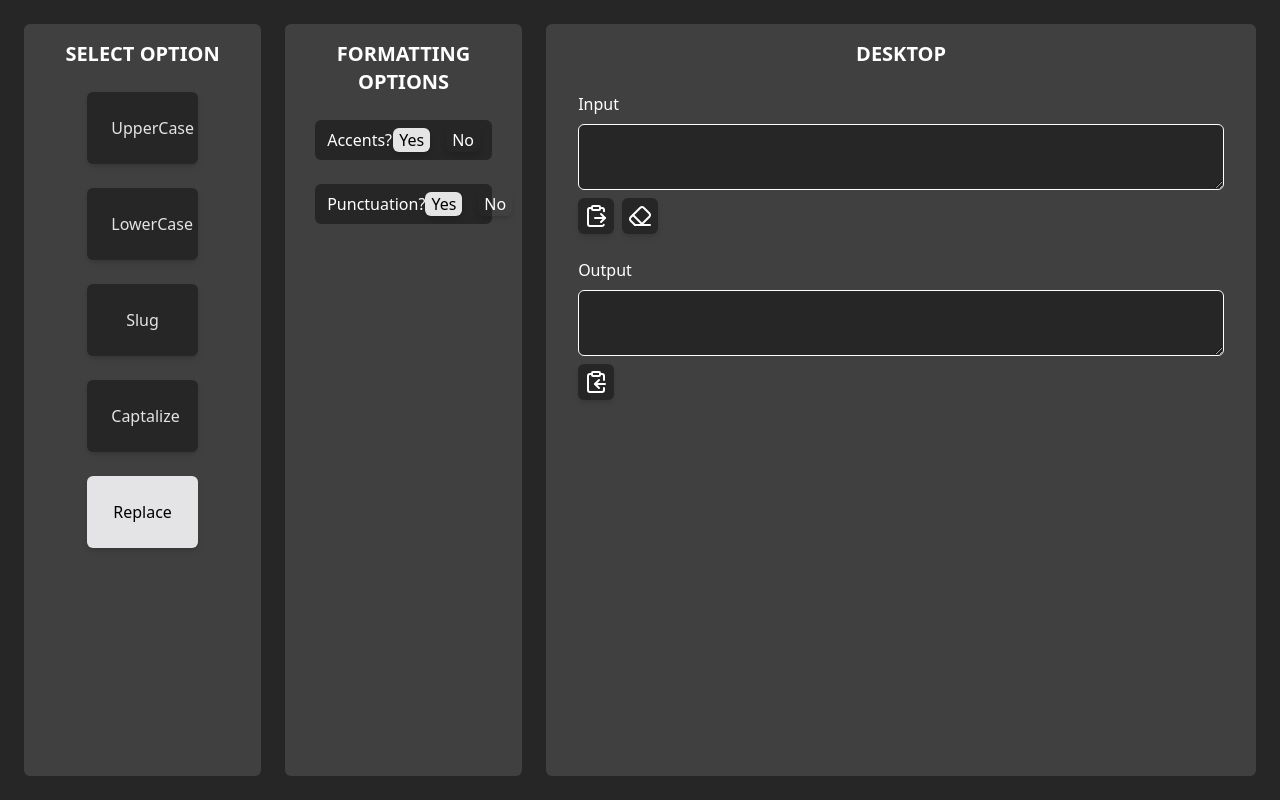
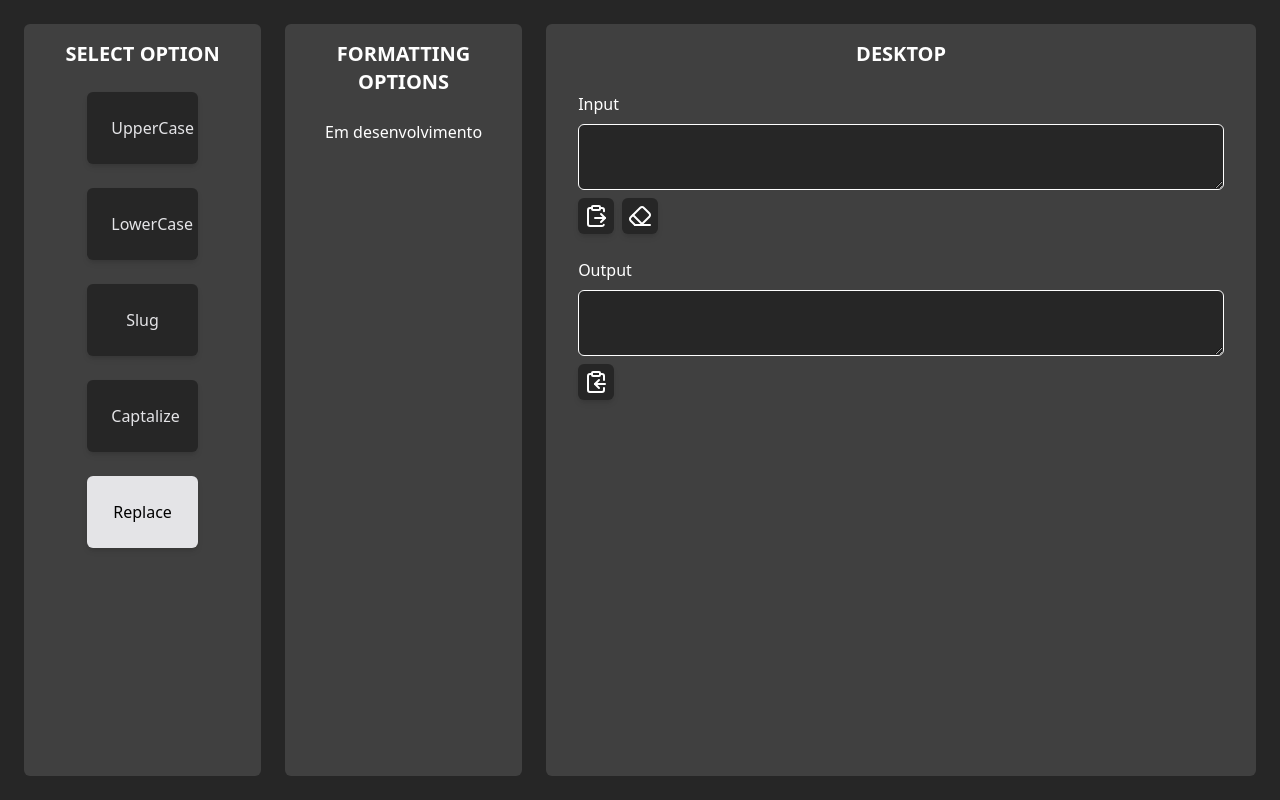
Before and after one commit to rychardaniel/react-text-formatter, a React (Vite) app: page / in a window 1280 px wide. Both pictures are taken after a click on the button "Replace". Built offline with nearby package versions, Linux system fonts and the light colour scheme.

Commit message:
inicio do formatting options condicional

```diff
--- a/src/App.jsx
+++ b/src/App.jsx
@@ -10,6 +10,7 @@ function App() {
             type: 1,
             accents: true,
             punctuation: true,
+            slugSeparator: "-",
         }
     );
     const [input, setInput] = useState("");
--- a/src/components/FormattingOptions.jsx
+++ b/src/components/FormattingOptions.jsx
@@ -1,5 +1,6 @@
 import Title from "./Title";
 import YesOrNo from "./YesOrNo";
+import SlugSelector from "./SlugSelector";
 
 const FormattingOptions = ({ options, setOptions }) => {
     const changeAccents = (accents) => {
@@ -15,19 +16,47 @@ const FormattingOptions = ({ options, setOptions }) => {
         }));
     };
 
+    const changeSlugSeparator = (slugSeparator) => {
+        setOptions((prevState) => ({
+            ...prevState,
+            slugSeparator,
+        }));
+    };
+
+    const renderOptions = () => {
+        if (options.type === 1 || options.type === 2 || options.type === 4) {
+            return (
+                <>
+                    <YesOrNo
+                        key="accents"
+                        change={changeAccents}
+                        selected={options.accents}
+                    >
+                        Accents?
+                    </YesOrNo>
+                    <YesOrNo
+                        key="punctuation"
+                        change={changePunctuation}
+                        selected={options.punctuation}
+                    >
+                        Punctuation?
+                    </YesOrNo>
+                </>
+            );
+        }
+        if (options.type === 3) {
+            return <SlugSelector />;
+        }
+        if (options.type === 5) {
+            return <h1 className="text-white">Em desenvolvimento</h1>;
+        }
+    };
+
     return (
         <div className="bg-neutral-700 w-full md:w-1/5 rounded-md p-2 text-center">
             <Title>FORMATTING OPTIONS</Title>
             <div className="flex flex-col gap-6 items-center">
-                <YesOrNo change={changeAccents} options={options.accents}>
-                    Accents?
-                </YesOrNo>
-                <YesOrNo
-                    change={changePunctuation}
-                    options={options.punctuation}
-                >
-                    Punctuation?
-                </YesOrNo>
+                {renderOptions()}
             </div>
         </div>
     );
--- /dev/null
+++ b/src/components/SlugSelector.jsx
@@ -0,0 +1,5 @@
+const slugSelector = () => {
+    return <div className="text-white">slugSelector</div>;
+};
+
+export default slugSelector;
--- a/src/components/YesOrNo.jsx
+++ b/src/components/YesOrNo.jsx
@@ -1,11 +1,11 @@
-const YesOrNo = ({ children, change, options }) => {
+const YesOrNo = ({ children, change, selected }) => {
     return (
         <div className="flex w-4/5 bg-neutral-800 text-white py-2 px-3 rounded-md justify-between">
             <h2>{children}</h2>
             <div className="flex space-x-4">
                 <button
                     className={`rounded-md shadow-md px-1.5 py-2/5 cursor-pointer active:scale-95 transition transform duration-150 focus:outline-none ${
-                        options ? "bg-neutral-200 text-black" : ""
+                        selected ? "bg-neutral-200 text-black" : ""
                     }`}
                     onClick={() => change(true)}
                 >
@@ -13,7 +13,7 @@ const YesOrNo = ({ children, change, options }) => {
                 </button>
                 <button
                     className={`rounded-md shadow-md px-1.5 py-2/5 cursor-pointer active:scale-95 transition transform duration-150 focus:outline-none ${
-                        options ? "" : "bg-neutral-200 text-black"
+                        selected ? "" : "bg-neutral-200 text-black"
                     }`}
                     onClick={() => change(false)}
                 >
--- a/src/transformInput.js
+++ b/src/transformInput.js
@@ -11,7 +11,7 @@ export function transformInput(input, options) {
                 .replace(/[\u0300-\u036f]/g, "")
                 .replace(/[^a-z0-9 ]/g, "")
                 .trim()
-                .replace(/\s+/g, "-"),
+                .replace(/\s+/g, options.slugSeparator),
         4: (text) =>
             text
                 .toLowerCase()
```
